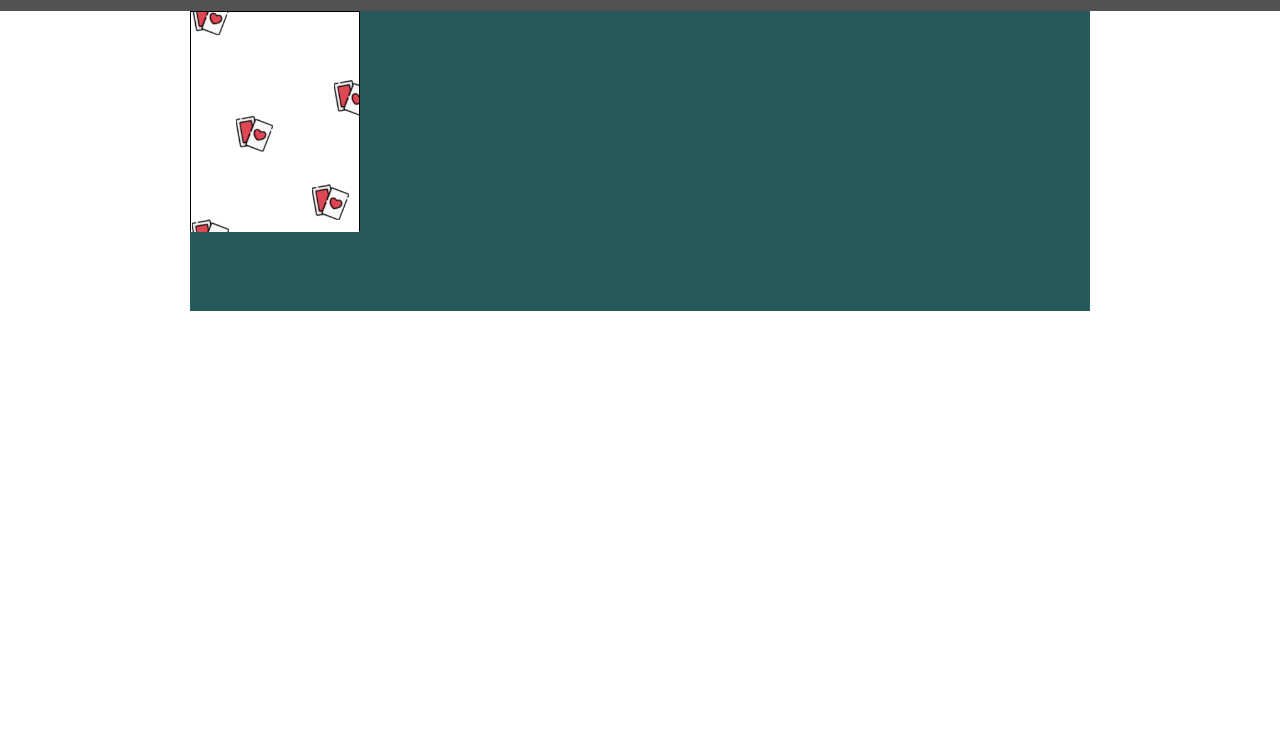
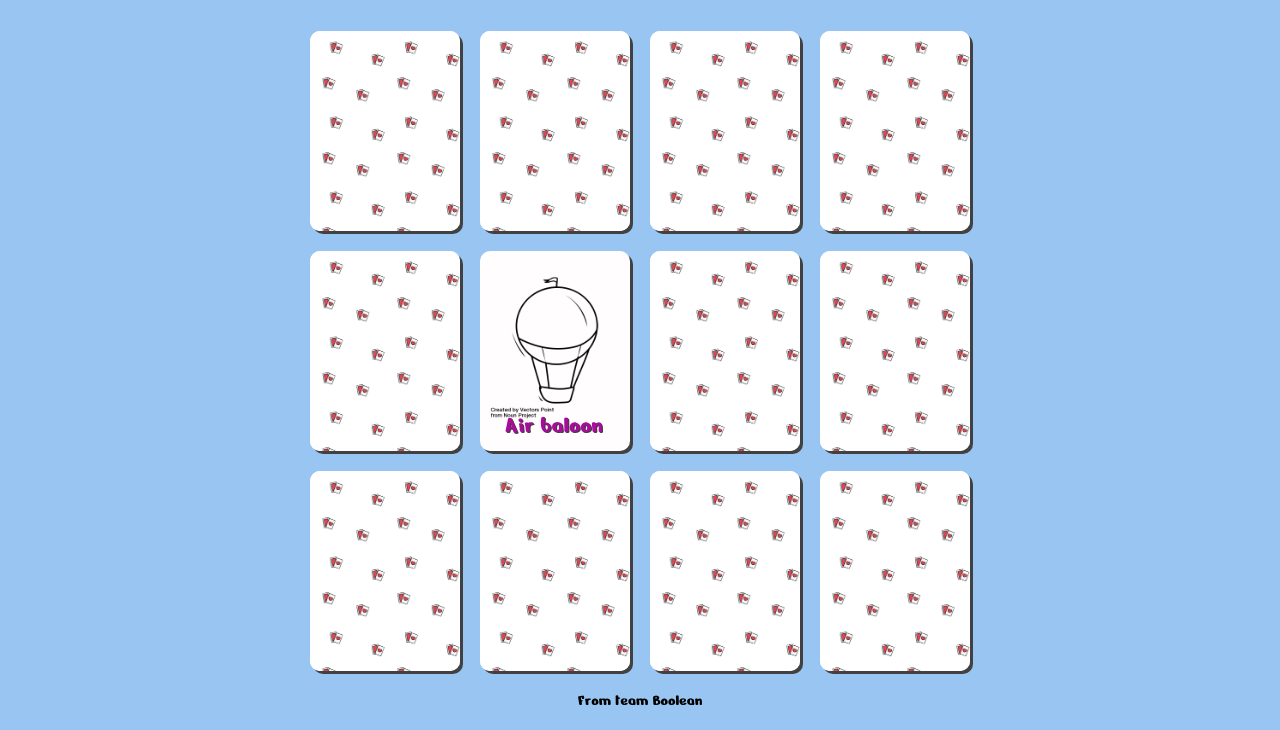
Before and after one commit to DidierDankan/html-css-memory, a plain HTML site: page index.html in a window 1280 px wide. Shown: the part 89-819 px from the top of the page. Drawn offline with Linux system fonts and the light colour scheme.

Commit message:
finish esercize but miss centrailizing text

```diff
--- a/css/main.css
+++ b/css/main.css
@@ -6,6 +6,7 @@
 
 body {
     font-family: 'Nerko One', cursive;
+    background: rgb(152, 197, 241);
 }
 
 /*Utilities*/
@@ -16,30 +17,46 @@ body {
     clear: both;
 }
 
+h1{
+    font-weight: 400;
+    font-size: 60px;
+    color: white;
+    text-shadow: 2px 2px rgb(63, 62, 62);
+}
+
+h2 {
+    position:absolute;
+    left: 25px;
+    margin-top: 160px;
+    color: orange;
+    text-shadow: 1px 1px  rgb(63, 62, 62);
+    font-weight: 500;
+}
+
 /*header*/
 
 .hard-title{
     width: 100%;
     height: 100px;
     text-align: center;
-    background: rgb(83, 81, 81);
 }
 
 /* main content*/
 
 .cards-container{
-    width: 900px;
-    height: 300px;/*fake content*/
-    margin: auto;
-    background: rgb(38, 90, 90);
+    width: 700px;
+    margin: 20px auto;
 }
 
 .card {
-    width: 170px;
-    height: 220px;
+    position: relative;
+    width: 150px;
+    height: 200px;
+    margin-left:20px;
     background: rgb(255, 253, 253);
+    box-shadow: 3px 3px #424141;
+    border-radius: 10px;
     float: left;
-    border: 1px solid black;
 }
 
 div.card{
@@ -50,13 +67,113 @@ div.card{
 }
 
 .layer {
+    position: absolute;
     width: 100%;
-    height: 220px;
+    height: 100%;
     background-image: url(../img/pattern.png);
     background-position: center;
-    background-size: cover;
+    background-size: contain;
+    border-radius: 10px;
 }
 
 div.card .layer:hover {
     display: none;
 }
+
+/*img cards first row*/
+
+section:first-child .card:nth-child(2){
+    background-image: url(../img/noun_Cruise_Ship_3134824.png);
+    background-position: center;
+    background-size: contain;
+    background-repeat: no-repeat;
+}
+
+section:first-child .card:nth-child(3){
+    background-image: url(../img/noun_Tractor_3134797.png);
+    background-position: center;
+    background-size: contain;
+    background-repeat: no-repeat;
+}
+
+section:first-child .card:nth-child(4){
+    background-image: url(../img/noun_Submarine_3134738.png);
+    background-position: center;
+    background-size: contain;
+    background-repeat: no-repeat;
+}
+
+/*img cards second row*/
+
+section:nth-child(2) .card:nth-child(1){
+    background-image: url(../img/noun_Tram_3134750.png);
+    background-position: center;
+    background-size: contain;
+    background-repeat: no-repeat;
+}
+
+/*no layer card*/
+section:nth-child(2) .card:nth-child(2){
+    background-image: url(../img/noun_air_balloon_3134741.png);
+    background-position: center;
+    background-size: contain;
+    background-repeat: no-repeat;
+}
+
+section:nth-child(2) .card:nth-child(2) h2{
+    color: rgb(165, 14, 152);
+}
+/*no layer card*/
+
+section:nth-child(2) .card:nth-child(3){
+    background-image: url(../img/noun_Bicycle_3134821.png);
+    background-position: center;
+    background-size: contain;
+    background-repeat: no-repeat;
+}
+
+section:nth-child(2) .card:nth-child(4){
+    background-image: url(../img/noun_Tram_3134750.png);
+    background-position: center;
+    background-size: contain;
+    background-repeat: no-repeat;
+}
+
+/*img cards third row*/
+
+section:last-child .card:nth-child(1){
+    background-image: url(../img/noun_Cruise_Ship_3134824.png);
+    background-position: center;
+    background-size: contain;
+    background-repeat: no-repeat;
+}
+
+section:last-child .card:nth-child(2){
+    background-image: url(../img/noun_Submarine_3134738.png);
+    background-position: center;
+    background-size: contain;
+    background-repeat: no-repeat;
+}
+
+section:last-child .card:nth-child(3){
+    background-image: url(../img/noun_Bicycle_3134821.png);
+    background-position: center;
+    background-size: contain;
+    background-repeat: no-repeat;
+}
+
+section:last-child .card:nth-child(4){
+    background-image: url(../img/noun_Tractor_3134797.png);
+    background-position: center;
+    background-size: contain;
+    background-repeat: no-repeat;
+}
+
+/*footer*/
+
+footer{
+    width: 700px;
+    margin: 20px auto;
+    text-align: center;
+    font-weight: 500;
+}
--- a/index.html
+++ b/index.html
@@ -22,91 +22,176 @@
 
     </header>
 
-    <!--main content with 3 section and 4 div inside-->
+    <!--main content with 3 Rows and 4 cards inside-->
     <main>
 
-        <section class="cards-container">
+        <!--first row of cards-->
+        <section class="cards-container clearfix">
 
-                <!-- first div-->
+                <!-- first card-->
             <div class="card">
+
+                <h2>
+                    Air baloon
+                </h2>
+
                 <div class="layer">
 
                 </div>
             </div>
 
-                <!--second div-->
-            <div>
+                <!--second card-->
+            <div class="card">
+
+                <h2>
+                    Cruise ship
+                </h2>
+
+                <div class="layer">
+
+                </div>
 
             </div>
 
-                <!--third div-->
-            <div>
+                <!--third card-->
+            <div class="card">
 
-            </div>
+                <h2>
+                    Tractor
+                </h2>
 
-                <!--forth div-->
-            <div>
+                <div class="layer">
 
+                </div>
+             </div>
+
+                <!--forth card-->
+            <div class="card">
+
+                 <h2>
+                    Submarine
+                </h2>
+
+                <div class="layer">
+
+                </div>
             </div>
 
         </section>
 
-        <!--second section-->
-        <section>
+        <!--second Row of cards-->
+        <section class="cards-container clearfix">
 
-                <!-- first div-->
-            <div>
+            <!-- first card-->
+            <div class="card">
+
+                <h2>
+                    Tram
+                </h2>
+
+                <div class="layer">
+
+                </div>
+            </div>
+
+            <!--second card-->
+
+            <div class="card">
+
+                <h2>
+                    Air baloon
+                </h2>
 
             </div>
 
-                <!--second div-->
-            <div>
+            <!--third card-->
+            <div class="card">
 
+                <h2>
+                    Bycycle
+                </h2>
+
+                <div class="layer">
+
+                </div>
             </div>
 
-                <!--third div-->
-            <div>
+            <!--forth card-->
+            <div class="card">
 
-            </div>
+                <h2>
+                    Tram
+                </h2>
 
-                <!--forth div-->
-            <div>
+                <div class="layer">
 
+                </div>
             </div>
 
         </section>
 
-        <!--third section-->
-        <section>
+        <!--third Row of cards-->
+        <section class="cards-container clearfix">
 
             <!-- first div-->
-            <div>
+            <div class="card">
 
+                <h2>
+                    Cruise ship
+                </h2>
+
+                <div class="layer">
+
+                </div>
             </div>
 
-                <!--second div-->
-            <div>
+            <!--second div-->
 
+            <div class="card">
+
+                <h2>
+                    Submarine
+                </h2>
+
+                <div class="layer">
+
+                </div>
             </div>
 
-                <!--third div-->
-            <div>
+            <!--third div-->
+            <div class="card">
 
+                <h2>
+                    Air Bicycle
+                </h2>
+
+                <div class="layer">
+
+                </div>
             </div>
 
-                <!--forth div-->
-            <div>
+            <!--forth div-->
+            <div class="card">
 
+                <h2>
+                    Tractor
+                </h2>
+
+                <div class="layer">
+
+                </div>
             </div>
 
-         </section>
-    </main>
+        </section>
+</main>
 
     <!--small footer-->
 
-    <footer>
-
-    </footer>
+<footer>
+    <span>
+        From team Boolean
+    </span>
+</footer>
 
 </body>
 </html>
```
